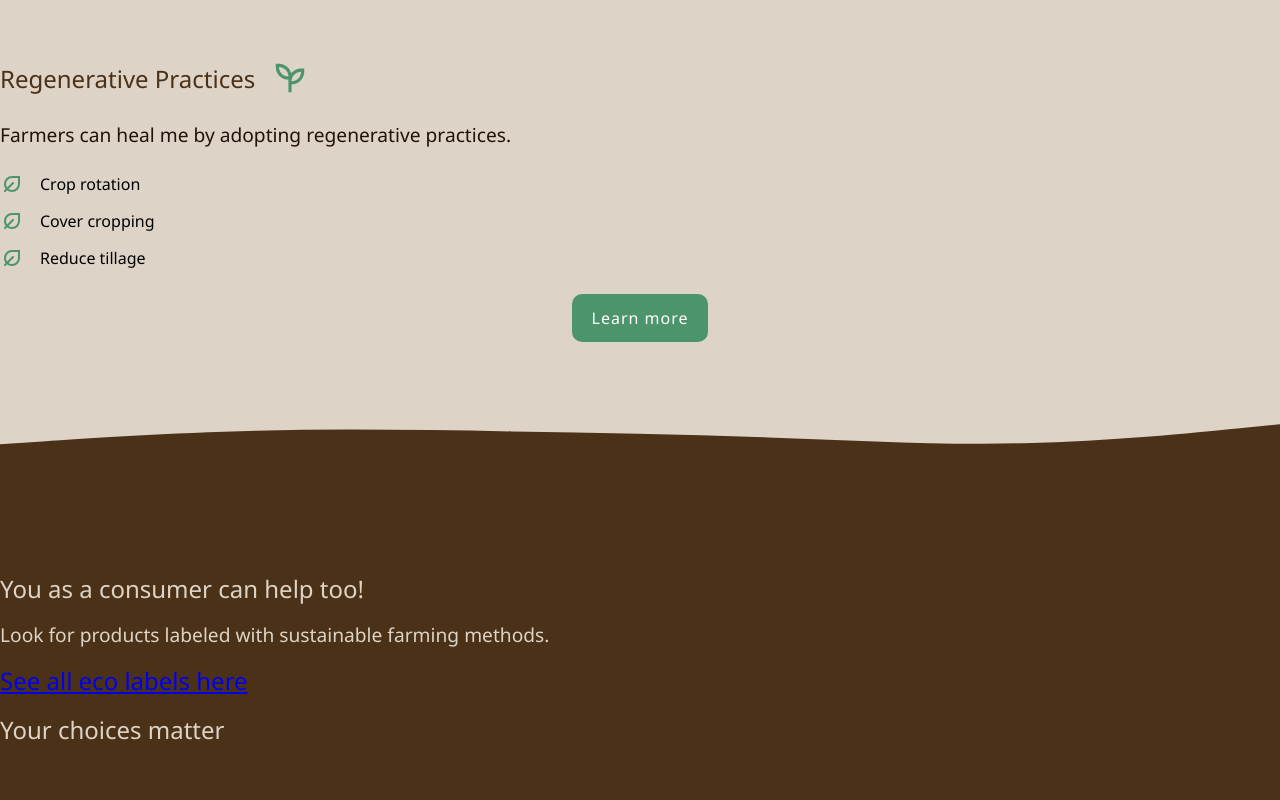
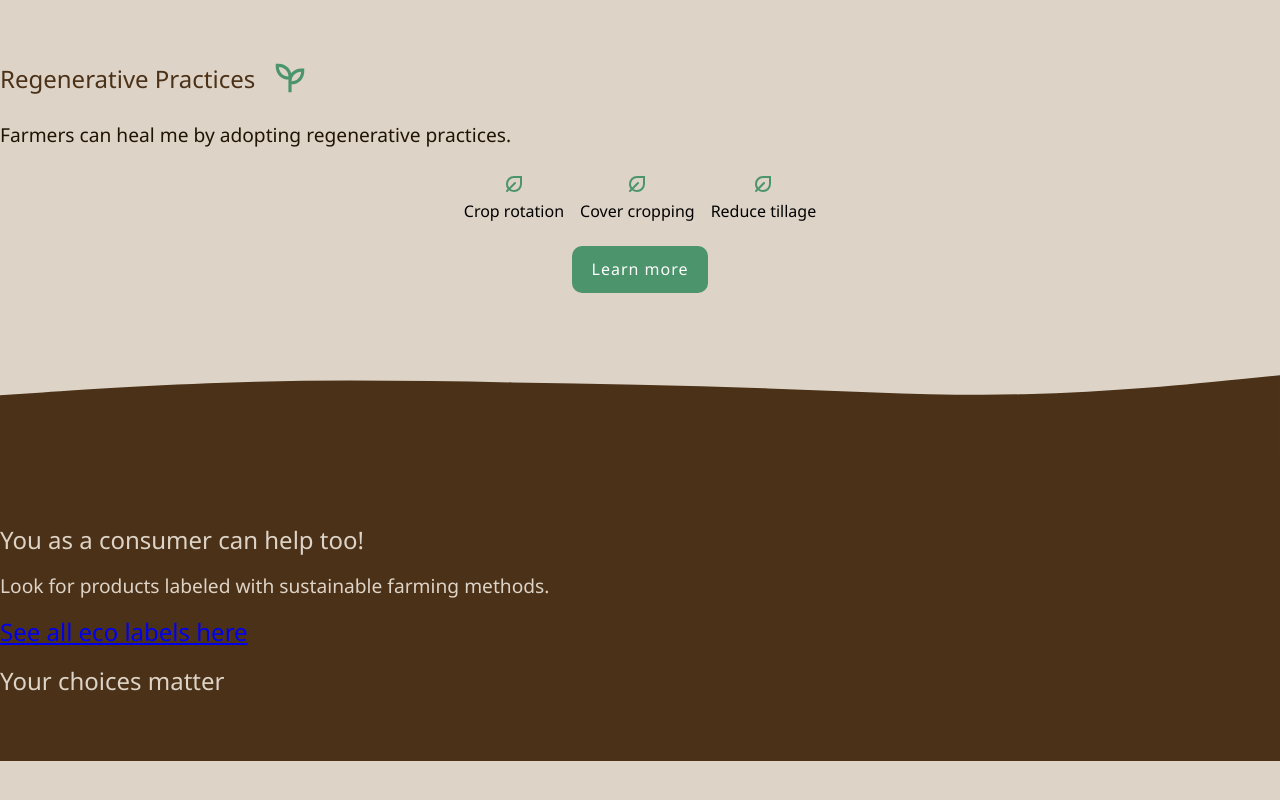
Before and after one commit to AstaCarl/sustainable_ux, a plain HTML site: page index.html in a window 1280 px wide. Shown: the part 1166-1966 px from the top of the page. After the commit the page ends 1927 px from the top, so only its background shows below. Drawn offline with Linux system fonts and the light colour scheme.

Commit message:
changed li

```diff
--- a/style.css
+++ b/style.css
@@ -40,14 +40,15 @@ button {
 
 ul {
   display: flex;
-    flex-direction: column;
-  gap: 0.8rem;
+  justify-content: center;
+  gap: 1rem;
 }
 
 li{
     display: flex;
+    flex-direction: column;
     align-items: center;
-    gap: 1rem;
+    gap: 0.2rem;
 }
 
 h3 {
```
